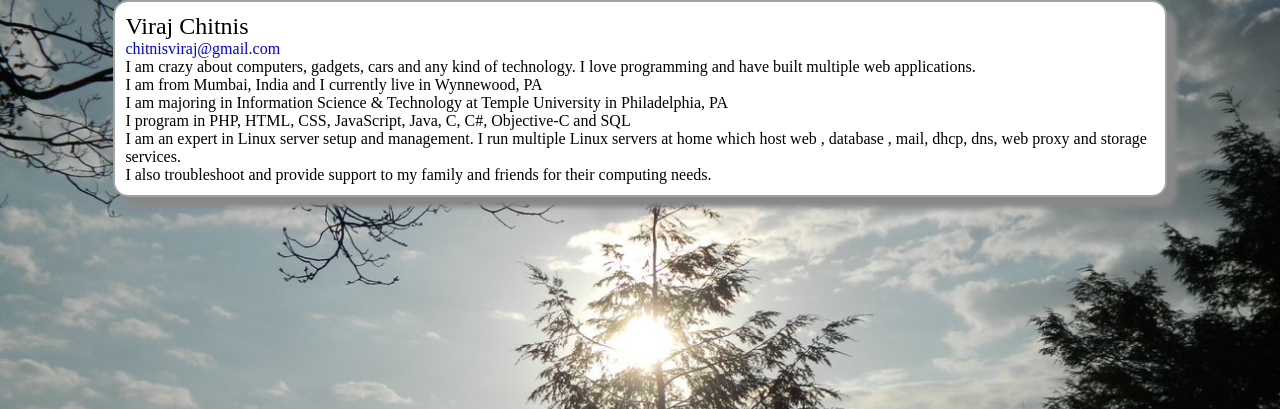
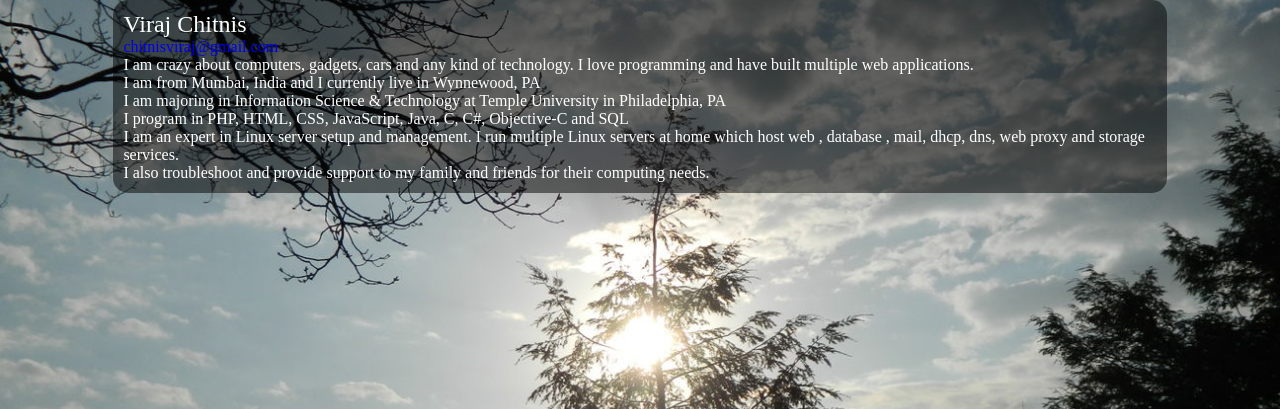
Before and after one commit to virajchitnis/virajchitnis.com, a PHP site: page /resume/ in a window 1280 px wide. Shown: the part 54-463 px from the top of the page. Run offline with PHP 8.4, Linux system fonts and the light colour scheme; some web fonts are replaced.

Commit message:
Changed resume page info background and text color

```diff
--- a/css/resume.css
+++ b/css/resume.css
@@ -2,14 +2,14 @@
 	margin-left: 3cm;
 	margin-right: 3cm;
 	text-align: left;
-	background-color: #FFFFFF;
+	background-color: #000000;
 	border-radius:15px;
-	border:2px solid #A1A1A1;
-	box-shadow: 10px 10px 5px #888888;
+	background-color: rgba(0,0,0,0.50);
 }
 .body_table_content_text {
 	margin-left: 10px;
 	margin-right: 10px;
+	color: #FFFFFF;
 }
 .body_table_content_text_space {
 	font-size: 10px;
```
